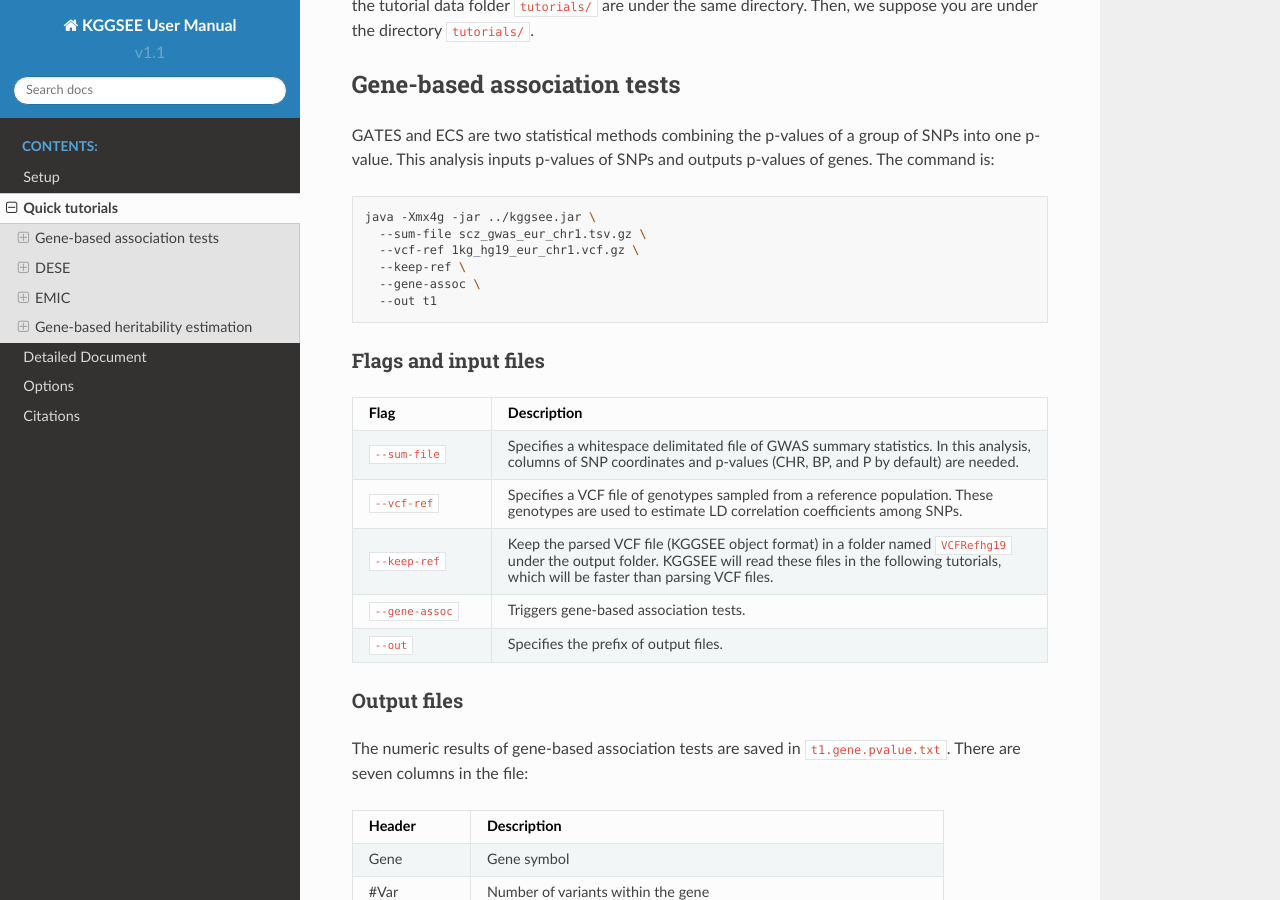
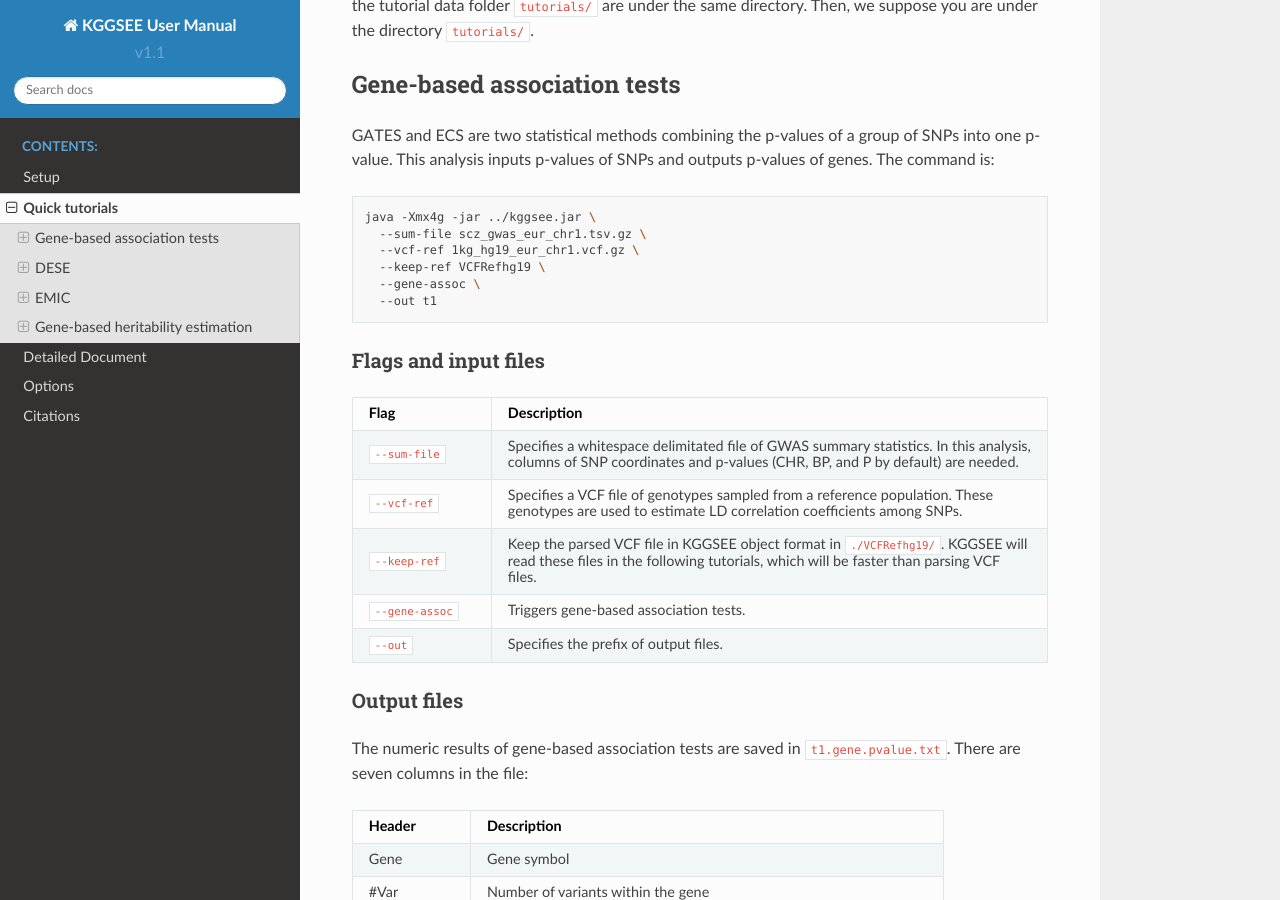
Before and after one commit to pmglab/KGGSEE, a Sphinx documentation site: the page built from doc/source/quick_tutorials.rst, in a window 1280 px wide and 900 px high, scrolled down 311 px. Built offline with Sphinx 7.4.7 and the Read the Docs theme 2.0.0, drawn with Linux system fonts in a browser that asks for light colours; some of the changed text lies outside the part shown.

Commit message:
Update keep_ref

```diff
--- a/doc/source/quick_tutorials.rst
+++ b/doc/source/quick_tutorials.rst
@@ -21,7 +21,7 @@
     java -Xmx4g -jar ../kggsee.jar \
       --sum-file scz_gwas_eur_chr1.tsv.gz \
       --vcf-ref 1kg_hg19_eur_chr1.vcf.gz \
-      --keep-ref \
+      --keep-ref VCFRefhg19 \
       --gene-assoc \
       --out t1
 
@@ -40,7 +40,7 @@
     * - ``--vcf-ref``
       - Specifies a VCF file of genotypes sampled from a reference population. These genotypes are used to estimate LD correlation coefficients among SNPs.
     * - ``--keep-ref``
-      - Keep the parsed VCF file (KGGSEE object format) in a folder named ``VCFRefhg19`` under the output folder. KGGSEE will read these files in the following tutorials, which will be faster than parsing VCF files.
+      - Keep the parsed VCF file in KGGSEE object format in ``./VCFRefhg19/``. KGGSEE will read these files in the following tutorials, which will be faster than parsing VCF files.
     * - ``--gene-assoc``
       - Triggers gene-based association tests.
     * - ``--out``
@@ -107,7 +107,7 @@
     * - ``--sum-file``
       - Specifies a whitespace delimitated file of GWAS summary statistics. In this analysis, columns of SNP coordinates and p-values are needed.
     * - ``--saved-ref``
-      - Specifies the folder of genotypes of reference population in KGGSEE object format, which is saved by the ``--keep-ref`` flag in the first tutorial.
+      - Specifies the directory of genotypes of reference population in KGGSEE object format, which is saved by the ``--keep-ref`` flag in the first tutorial.
     * - ``--expression-file``
       - Specifies a gene expression file that contains means and standard errors of gene expressions in multiple tissues/cell types. Here ``GTEx_v8_TMM.gene.meanSE.txt`` is for gene-level DESE. Try ``GTEx_v8_TMM.transcript.meanSE.txt`` for transcript-level DESE.
     * - ``--gene-condi``
@@ -195,7 +195,7 @@
     * - ``--sum-file``
       - Specifies a whitespace delimitated file of GWAS summary statistics. In this analysis, in addition to the columns of SNP coordinates and p-values, two columns of SNP alleles (named A1 and A2 by default), a column of A1 allele frequency (named FRQ_U by default), and two columns of SNP effect sizes (no default header) and their standard errors (named SE by default) are also needed.
     * - ``--saved-ref``
-      - Specifies the folder of genotypes of reference population in KGGSEE object format, which is saved by the ``--keep-ref`` flag in the first tutorial.
+      - Specifies the directory of genotypes of reference population in KGGSEE object format, which is saved by the ``--keep-ref`` flag in the first tutorial.
     * - ``--eqtl-file``
       - Specifies a fasta-styled file of SNPs' effects on gene expressions. Here ``GTEx_v8_gene_BrainBA9.eqtl.txt.gz`` for gene-level EMIC. Try ``GTEx_v8_transcript_BrainBA9.eqtl.txt.gz`` for transcript-level EMIC.
     * - ``--beta-col``
@@ -276,7 +276,7 @@
     * - ``--sum-file``
       - Specifies a whitespace delimitated file of GWAS summary statistics. In this analysis, in addition to the columns of SNP coordinates and p-values, two columns of case and control sample sizes are also needed.
     * - ``--saved-ref``
-      - Specifies the folder of genotypes of reference population in KGGSEE object format, which is saved by the ``--keep-ref`` flag in the first tutorial.
+      - Specifies the directory of genotypes of reference population in KGGSEE object format, which is saved by the ``--keep-ref`` flag in the first tutorial.
     * - ``--case-col``
       - Specifies the column name of the case sample size.
     * - ``--control-col``
```
